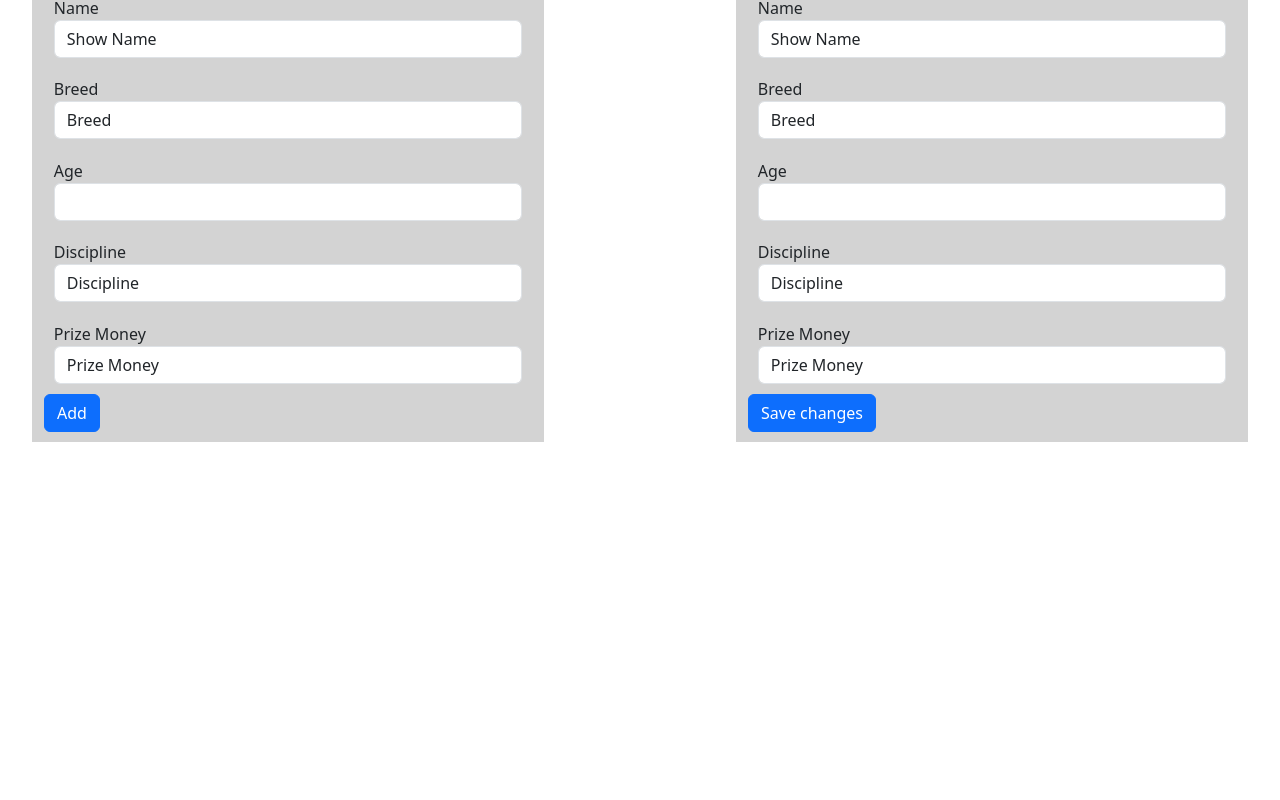
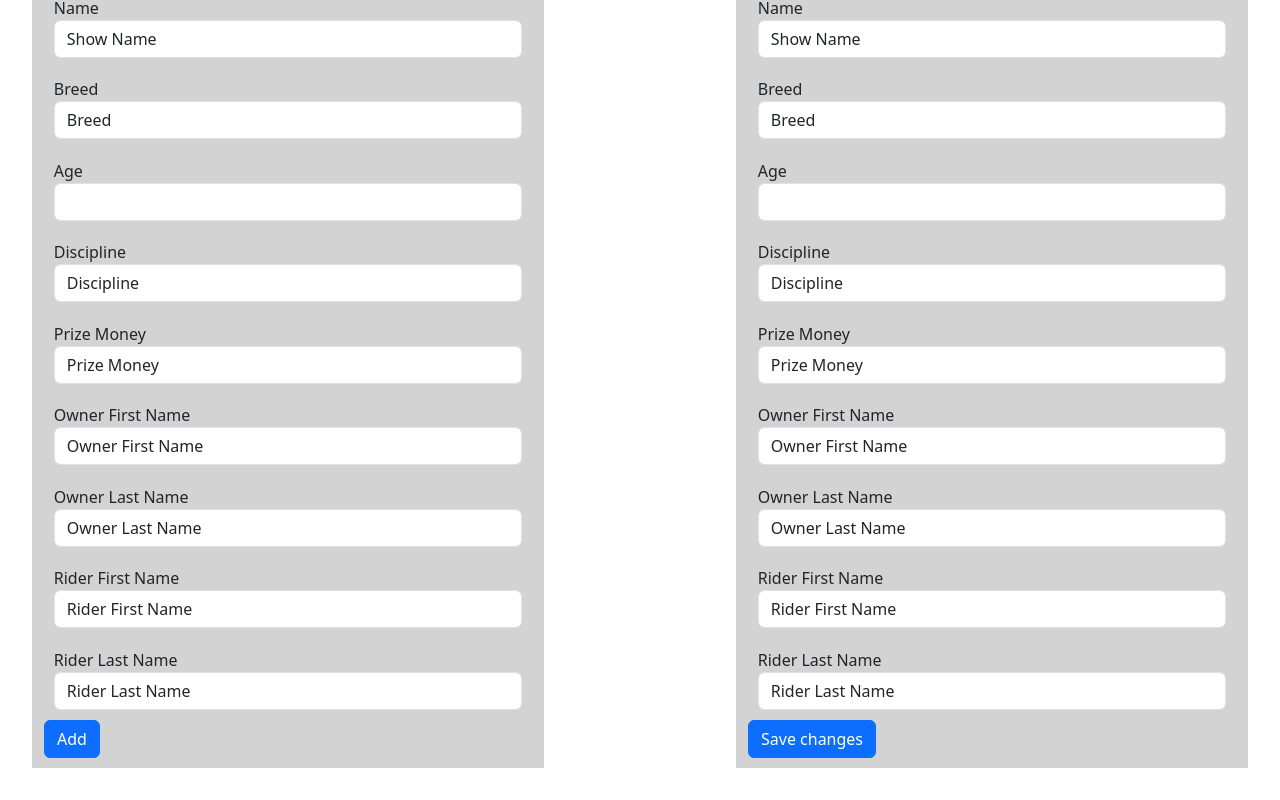
Before and after one commit to Rosepetal2022/horse_show_database, a React (Create React App) app: page /horses in a window 1280 px wide. Shown: the part 674-1474 px from the top of the page. Before the commit the page ends 1148 px from the top, so only its background shows below. Built offline with nearby package versions, Linux system fonts and the light colour scheme.

Commit message:
Updated horse page to include rider and owner info for insert and update

```diff
--- a/src/pages/Horse.js
+++ b/src/pages/Horse.js
@@ -63,6 +63,22 @@ function Horse() {
           <label htmlFor="prizeMoney">Prize Money</label>
           <input type="text" className="form-control" id="prizeMoney" defaultValue="Prize Money" />
         </div>
+        <div className="form-group form-padding">
+          <label htmlFor="name">Owner First Name</label>
+          <input type="text" className="form-control" id="name" defaultValue="Owner First Name" />
+        </div>
+        <div className="form-group form-padding">
+          <label htmlFor="name">Owner Last Name</label>
+          <input type="text" className="form-control" id="name" defaultValue="Owner Last Name" />
+        </div>
+        <div className="form-group form-padding">
+          <label htmlFor="name">Rider First Name</label>
+          <input type="text" className="form-control" id="name" defaultValue="Rider First Name" />
+        </div>
+        <div className="form-group form-padding">
+          <label htmlFor="name">Rider Last Name</label>
+          <input type="text" className="form-control" id="name" defaultValue="Rider Last Name" />
+        </div>
         <button type="submit" className="btn btn-primary">Add</button>
       </form>
     </div>
@@ -91,6 +107,22 @@ function Horse() {
           <label htmlFor="prizeMoney">Prize Money</label>
           <input type="text" className="form-control" id="prizeMoney" defaultValue="Prize Money" />
         </div>
+        <div className="form-group form-padding">
+          <label htmlFor="name">Owner First Name</label>
+          <input type="text" className="form-control" id="name" defaultValue="Owner First Name" />
+        </div>
+        <div className="form-group form-padding">
+          <label htmlFor="name">Owner Last Name</label>
+          <input type="text" className="form-control" id="name" defaultValue="Owner Last Name" />
+        </div>
+        <div className="form-group form-padding">
+          <label htmlFor="name">Rider First Name</label>
+          <input type="text" className="form-control" id="name" defaultValue="Rider First Name" />
+        </div>
+        <div className="form-group form-padding">
+          <label htmlFor="name">Rider Last Name</label>
+          <input type="text" className="form-control" id="name" defaultValue="Rider Last Name" />
+        </div>
         <button type="submit" className="btn btn-primary">Save changes</button>
       </form>
     </div>
```
